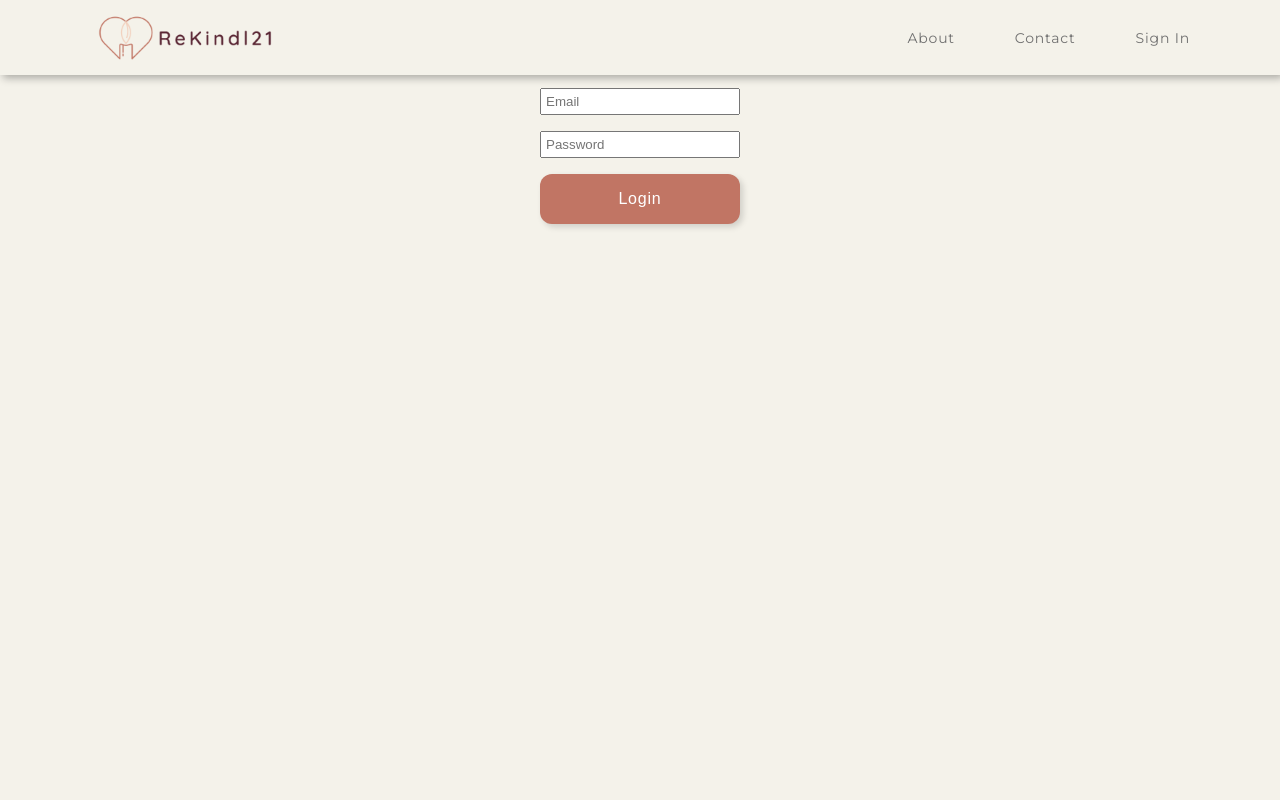
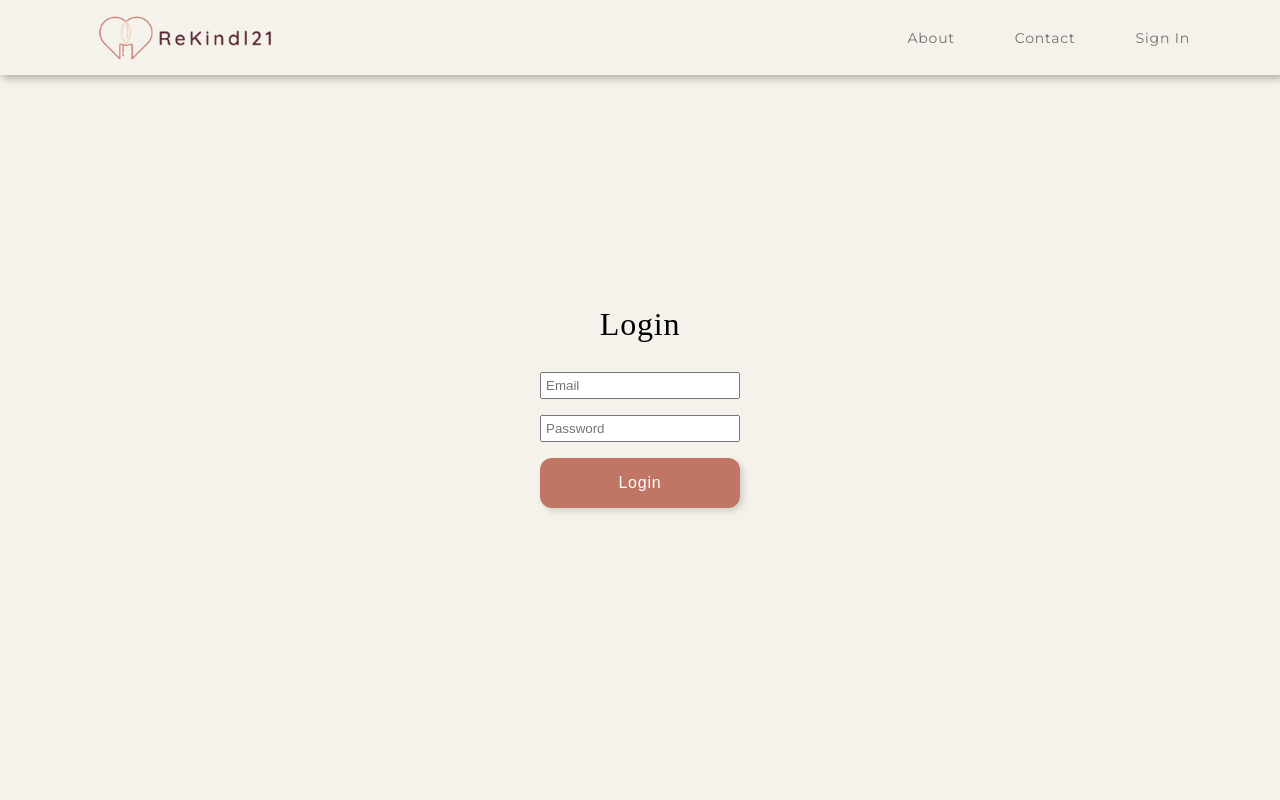
Before and after one commit to nickpeay/rekindl, a Next.js app: page /login in a window 1280 px wide. Shown: the top 800 px of the page. Built offline with nearby package versions, Linux system fonts and the light colour scheme; a web font is replaced by a local one.

Commit message:
fix: updates style modules locations, updates login page

```diff
--- a/styles/Navbar.module.scss
+++ b/components/ui/Navbar.module.scss
@@ -1,4 +1,4 @@
-@import 'variables';
+@import '../../styles/variables.scss';
 
 .navbar {
   display: flex;
--- a/components/ui/navbar.tsx
+++ b/components/ui/navbar.tsx
@@ -1,6 +1,6 @@
 import { NextComponentType } from 'next';
 import Link from 'next/link';
-import styles from '../../styles/Navbar.module.scss';
+import styles from './Navbar.module.scss';
 
 const NavBar: NextComponentType = () => {
   return (
--- a/pages/login.tsx
+++ /dev/null
@@ -1,22 +0,0 @@
-import { NextPage } from 'next';
-import Button from '../components/ui/button';
-
-import styles from '../styles/Home.module.scss';
-
-const Login: NextPage = () => {
-  return (
-    <div className={styles.container}>
-      <h1>Login</h1>
-
-      <div className={styles.contact}>
-        <form action=''>
-          <input type='text' placeholder='Email' />
-          <input type='password' placeholder='Password' />
-          <Button>Login</Button>
-        </form>
-      </div>
-    </div>
-  );
-};
-
-export default Login;
--- /dev/null
+++ b/pages/login/Login.module.scss
@@ -0,0 +1,38 @@
+.login {
+  display: flex;
+  flex-direction: column;
+  justify-content: center;
+  align-items: center;
+  width: 100vw;
+  height: 100vh;
+}
+
+.form {
+  display: flex;
+  width: 100vw;
+  height: auto;
+  justify-content: flex-start;
+  align-items: flex-start;
+  position: relative;
+
+  form {
+    display: flex;
+    flex-direction: column;
+    justify-content: flex-start;
+    align-items: flex-start;
+    margin: 0 auto;
+
+    input,
+    textarea,
+    button {
+      display: block;
+      margin: 8px 0;
+    }
+
+    input,
+    textarea {
+      width: 100%;
+      padding: 4px;
+    }
+  }
+}
--- /dev/null
+++ b/pages/login/index.tsx
@@ -0,0 +1,24 @@
+import { NextPage } from 'next';
+import Button from '../../components/ui/button';
+
+import styles from './Login.module.scss';
+
+const Login: NextPage = () => {
+  return (
+    <div className='container'>
+      <div className={styles.login}>
+        <h1>Login</h1>
+
+        <div className={styles.form}>
+          <form action=''>
+            <input type='text' placeholder='Email' />
+            <input type='password' placeholder='Password' />
+            <Button>Login</Button>
+          </form>
+        </div>
+      </div>
+    </div>
+  );
+};
+
+export default Login;
--- a/styles/Home.module.scss
+++ b/styles/Home.module.scss
@@ -1,33 +1,4 @@
 @import 'variables';
-
-.main {
-  min-height: 100vh;
-  flex: 1;
-  display: flex;
-  flex-direction: column;
-  justify-content: center;
-  align-items: center;
-}
-
-.container {
-  display: flex;
-  flex-direction: column;
-  flex: 1;
-  width: 100%;
-  background-color: $base;
-
-  .row {
-    display: flex;
-    flex-direction: column;
-    justify-content: flex-start;
-    align-items: center;
-    margin: 0 auto;
-    padding: 20px 0;
-    flex: 1;
-    max-width: 1200px;
-    width: 80%;
-  }
-}
 
 .hero {
   display: flex;
--- a/styles/globals.scss
+++ b/styles/globals.scss
@@ -78,3 +78,32 @@ button {
   &:hover {
   }
 }
+
+.main {
+  min-height: 100vh;
+  flex: 1;
+  display: flex;
+  flex-direction: column;
+  justify-content: center;
+  align-items: center;
+}
+
+.container {
+  display: flex;
+  flex-direction: column;
+  flex: 1;
+  width: 100%;
+  background-color: $base;
+
+  .row {
+    display: flex;
+    flex-direction: column;
+    justify-content: flex-start;
+    align-items: center;
+    margin: 0 auto;
+    padding: 20px 0;
+    flex: 1;
+    max-width: 1200px;
+    width: 80%;
+  }
+}
```
Also changed, not shown: styles/Buttons.module.scss (deleted, +0 -11 lines), components/ui/Footer.modules.scss (renamed from styles/Footer.modules.scss), components/ui/Hero.modules.scss (renamed from styles/Hero.modules.scss).
